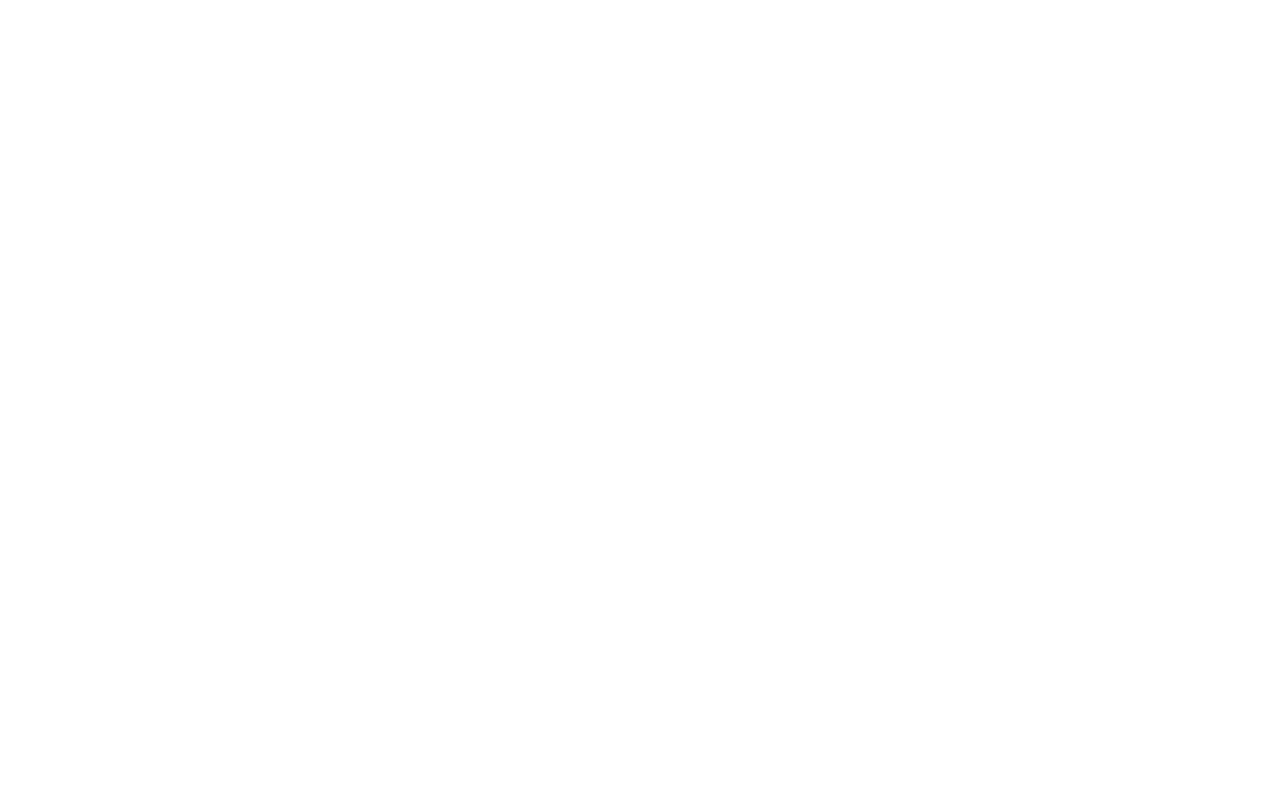
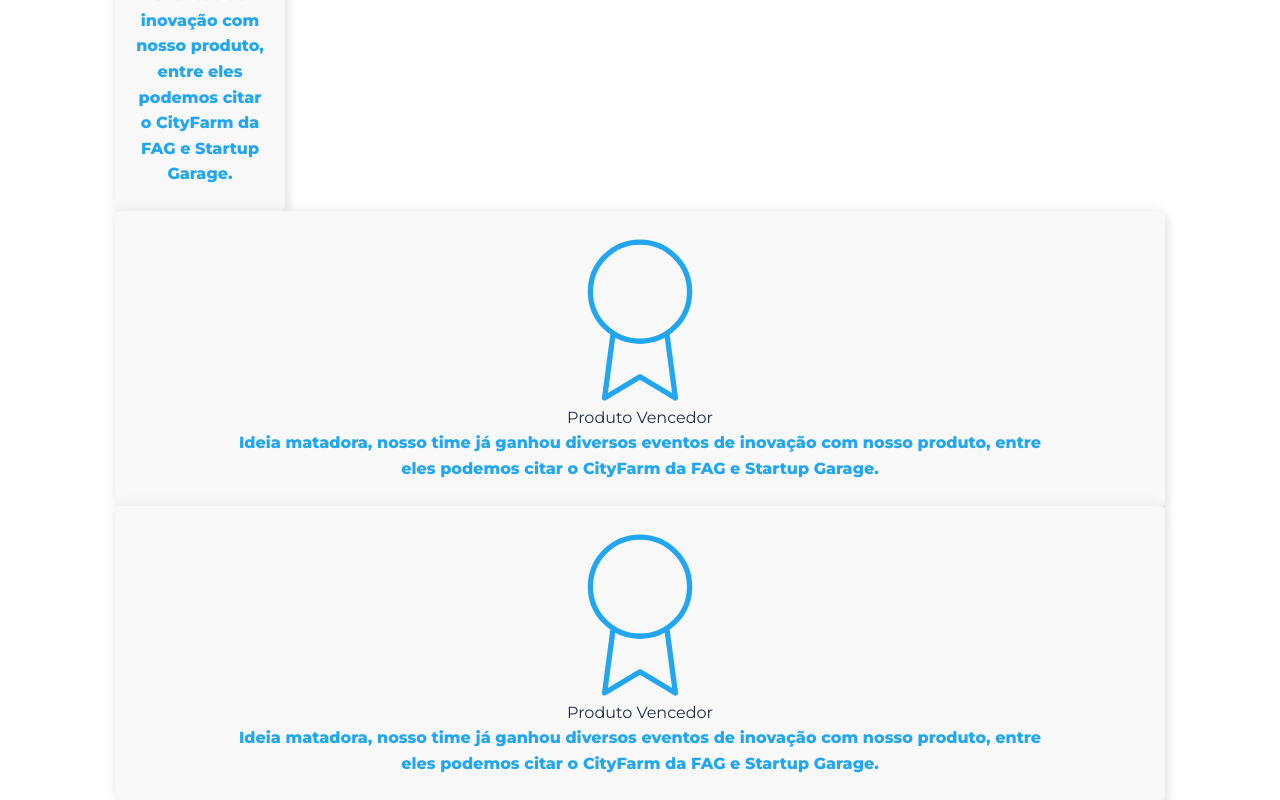
Before and after one commit to MateusFindev/landing_page, a React (Vite) app: page / in a window 1280 px wide. Shown: the part 1267-2067 px from the top of the page. Before the commit the page ends 800 px from the top, so only its background shows below. Built offline with nearby package versions, Linux system fonts and the light colour scheme.

Commit message:
Solutions implementation

```diff
--- /dev/null
+++ b/src/components/Card.tsx
@@ -0,0 +1,19 @@
+import "../styles/utility.css"
+import "../styles/card.css"
+
+interface ICardProps {
+    title: string;
+    text: string;
+    urlIcon: string;
+}
+
+export default function Card ( {title, text, urlIcon}: ICardProps) {
+
+    return (
+        <div className="card">
+            <img src={urlIcon} alt="Ícone da solução" />
+            <h4>{title}</h4>
+            <p className="description-card">{text}</p>
+        </div>
+    )
+}
--- a/src/pages/home/index.tsx
+++ b/src/pages/home/index.tsx
@@ -1,6 +1,7 @@
-import Header from "../../components/header"
+import Header from "../../components/Header"
 import "../../styles/utility.css"
 import Button from "../../components/Button"
+import Card from "../../components/Card"
 import HeroRectangleOne from "../../assets/rectangleOne.png"
 import HeroRectangleTwo from "../../assets/rectangleTwo.png"
 import "../../styles/hero.css"
@@ -31,6 +32,42 @@
 
             </section>
 
+            <section id="solution">
+                <div className="container content">
+                    <div className="solution-title">
+                        <p className="desktop-only">Soluções</p>
+                        <h2>Sob medida para você!</h2>
+                        <p>Inovação é com a gente! O KM Fácil já conquistou diversos clientes, seja você mais um deles, veja tudo que pode ganhar com nossos serviços.</p>
+                    </div>
+
+                    <div className="solution-content">
+                            <Card
+                                urlIcon="src\assets\award 1.svg"
+                                title="Produto Vencedor"
+                                text="Ideia matadora, nosso time já ganhou diversos eventos de inovação com nosso produto, entre eles podemos citar o CityFarm da FAG e Startup Garage."
+                            />
+
+
+                            <Card
+                                urlIcon="src\assets\award 1.svg"
+                                title="Produto Vencedor"
+                                text="Ideia matadora, nosso time já ganhou diversos eventos de inovação com nosso produto, entre eles podemos citar o CityFarm da FAG e Startup Garage."
+                            />
+
+
+
+                            <Card
+                                urlIcon="src\assets\award 1.svg"
+                                title="Produto Vencedor"
+                                text="Ideia matadora, nosso time já ganhou diversos eventos de inovação com nosso produto, entre eles podemos citar o CityFarm da FAG e Startup Garage."
+                            />
+
+                    </div>
+
+
+                </div>
+            </section>
+
 
 
 
--- /dev/null
+++ b/src/styles/card.css
@@ -0,0 +1,24 @@
+.card {
+    display: flex;
+    flex-direction: column;
+    justify-content: center;
+    align-items: center;
+    width: 100%;
+    padding-block: var(--px-lg);
+
+    background-color: var(--light-gray);
+    box-shadow:
+        5px 5px 8px #00000012,
+        -2px -1px 15px #00000012;
+    border-radius: 5px;
+
+    text-align: center;
+}
+
+.description-card {
+    text-align: center;
+}
+
+h4 {
+    text-align: center;
+}
```
Also changed, not shown: src/styles/solution.css (added, +16 -0 lines), src/assets/award 1.svg (added).
